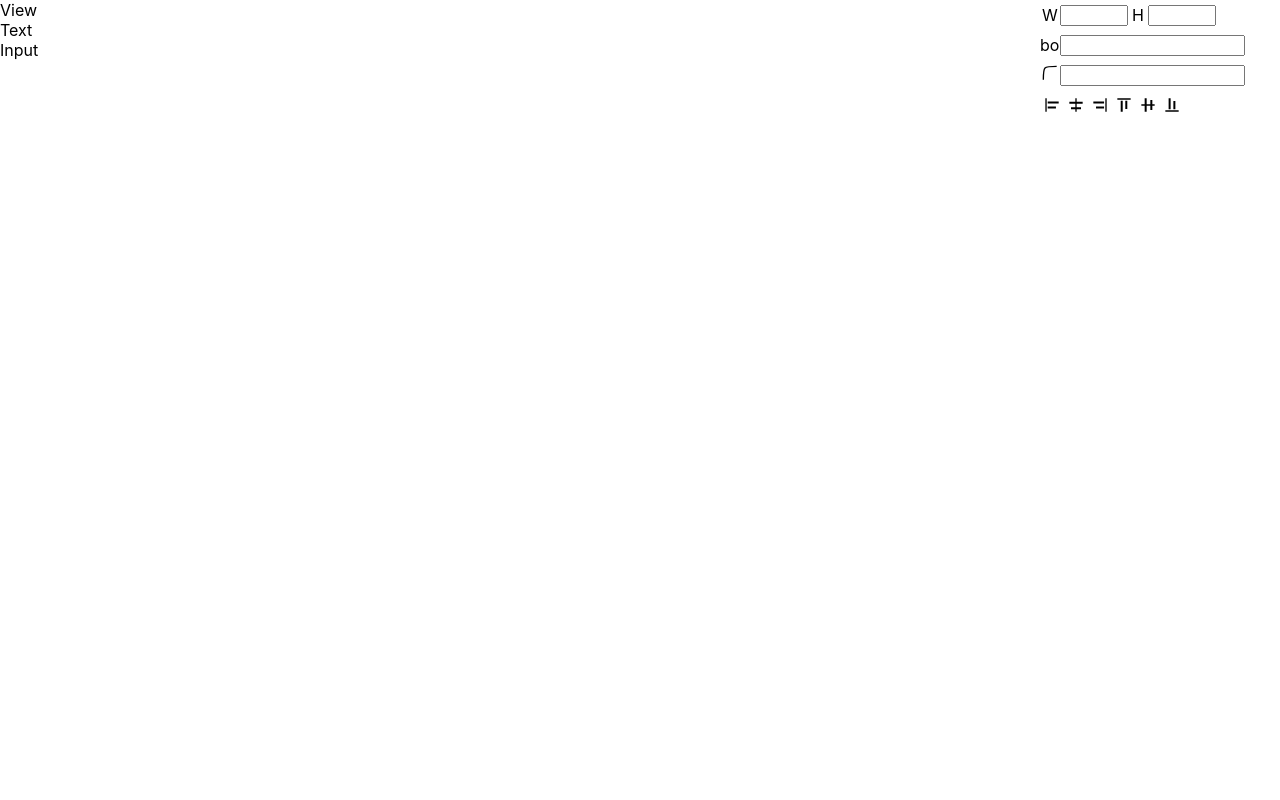
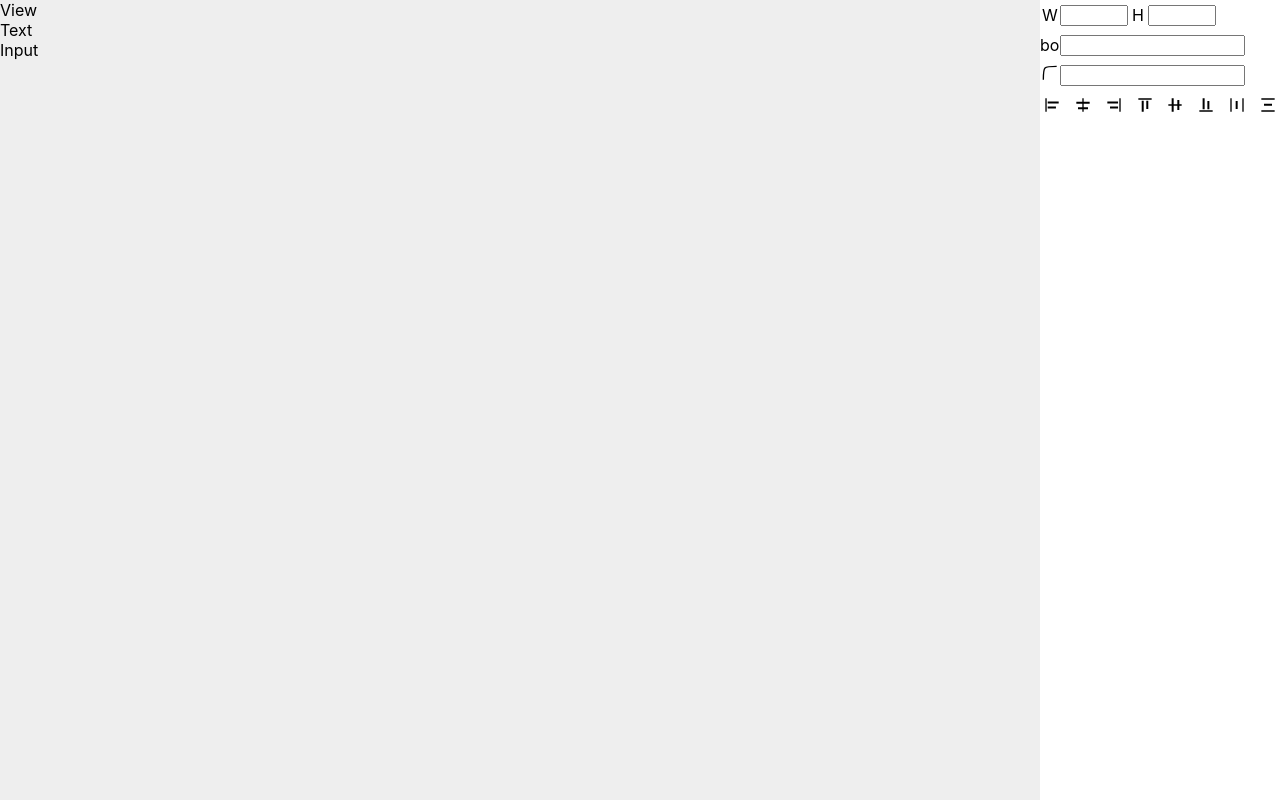
Before and after one commit to aximario/chaos, a React (Create React App) app: page / in a window 1280 px wide. Built offline with nearby package versions, Linux system fonts and the light colour scheme.

Commit message:
feat: 增加space布局

```diff
--- a/src/App.css
+++ b/src/App.css
@@ -1,3 +1,7 @@
+body {
+  background-color: #eee;
+}
+
 .App {
   text-align: center;
 }
--- a/src/EditPanel/index.js
+++ b/src/EditPanel/index.js
@@ -10,12 +10,15 @@ import HorizontalRight from '../images/HorizontalRight.svg'
 import VerticalTop from '../images/VerticalTop.svg'
 import VerticalCenter from '../images/VerticalCenter.svg'
 import VerticalBottom from '../images/VerticalBottom.svg'
+import HorizontalBetween from '../images/HorizontalBetween.svg'
+import VerticalBetween from '../images/VerticalBetween.svg'
 
 export default function EditPanel () {
   return (
     <View
       w="240px"
       column
+      bg="#fff"
     >
       <View>
         <View h="30px" verticalAlign="center">
@@ -37,7 +40,7 @@ export default function EditPanel () {
         </PropLabel>
         <Input />
       </View>
-      <View h="30px" verticalAlign="center">
+      <View h="30px" verticalAlign="center" horizontalAlign="between">
         <View w="24px" h="24px" verticalAlign="center" horizontalAlign="center">
           <Icon src={HorizontalLeft} size="16px" />
         </View>
@@ -56,6 +59,12 @@ export default function EditPanel () {
         <View w="24px" h="24px" verticalAlign="center" horizontalAlign="center">
           <Icon src={VerticalBottom} size="16px" />
         </View>
+        <View w="24px" h="24px" verticalAlign="center" horizontalAlign="center">
+          <Icon src={HorizontalBetween} size="16px" />
+        </View>
+        <View w="24px" h="24px" verticalAlign="center" horizontalAlign="center">
+          <Icon src={VerticalBetween} size="16px" />
+        </View>
       </View>
     </View>
   )
```
Also changed, not shown: src/images/HorizontalBetween.svg (added), src/images/VerticalBetween.svg (added).
